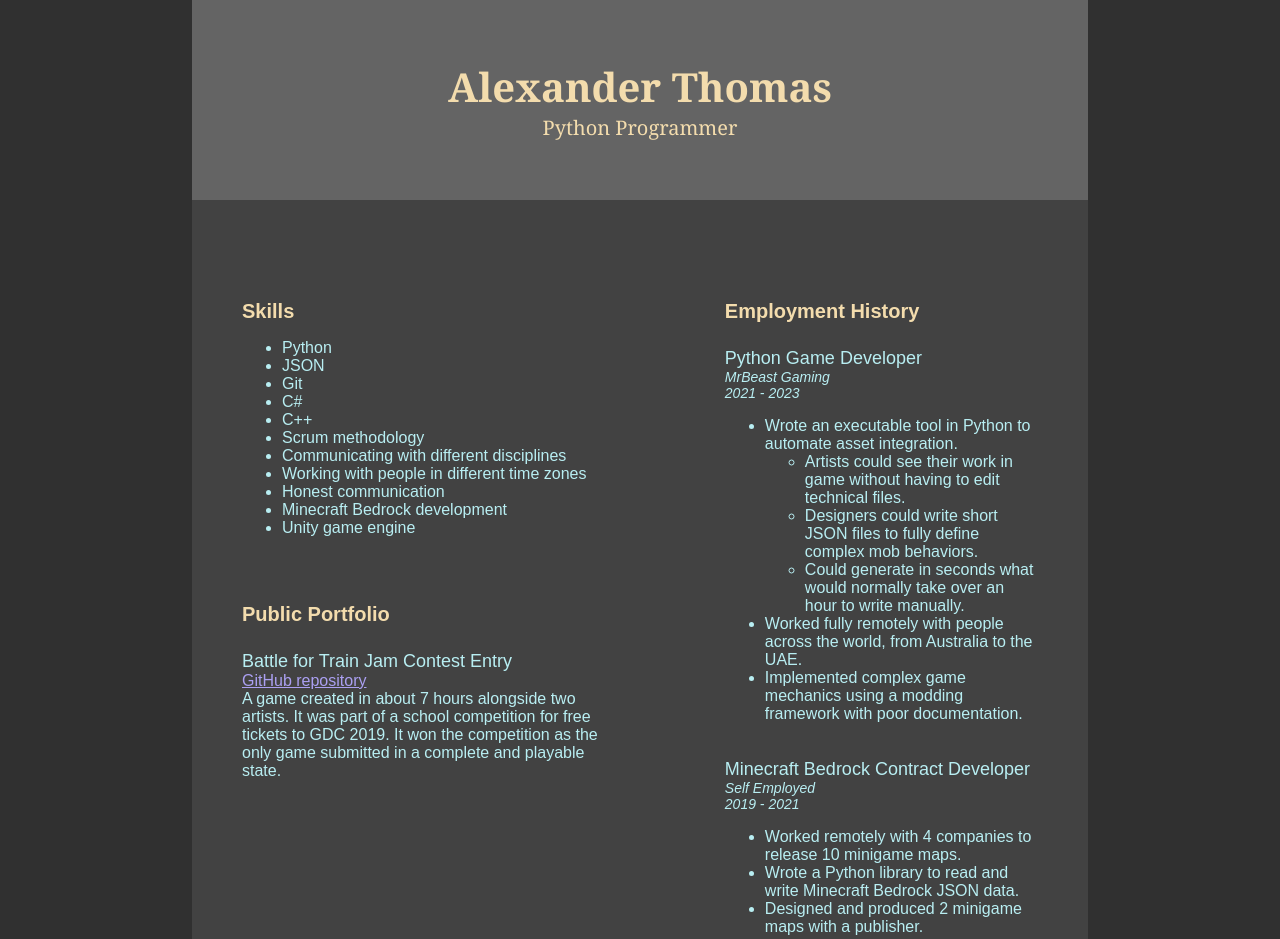
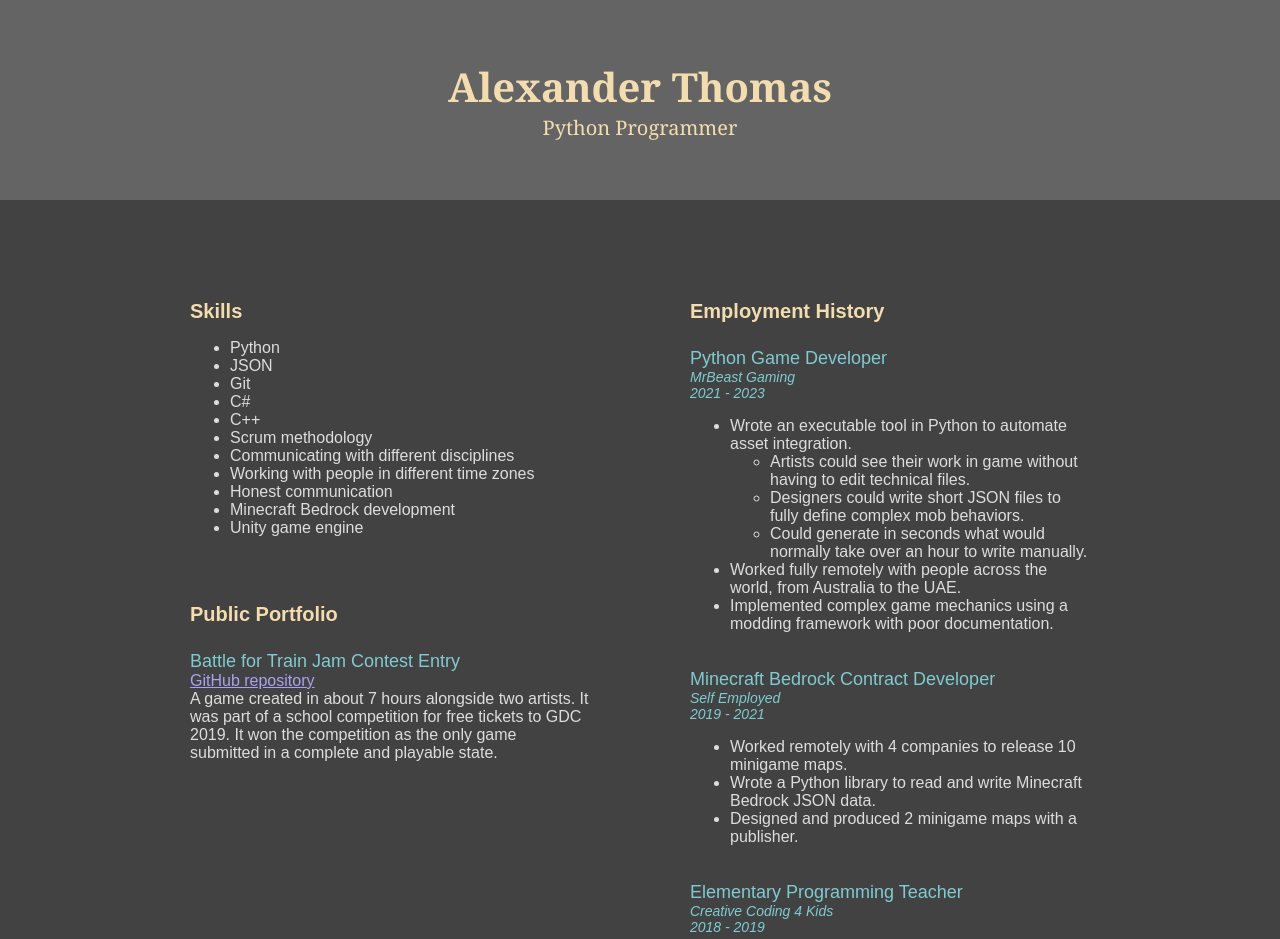
Before and after one commit to TheBlackMezek/TheBlackMezek.github.io, a plain HTML site: page index.html in a window 1280 px wide. Shown: the top 939 px of the page. Drawn offline with Linux system fonts and the light colour scheme.

Commit message:
Make body text white and narrow resume width

```diff
--- a/css/index.css
+++ b/css/index.css
@@ -3,16 +3,17 @@
     --background-gray: #303030;
     --background-gray-2: #424242;
     --background-gray-3: #646464;
+    --text-white: #dddddd;
 
     --main-color: #F3DCAD;
-    --accent-color: #B8EEF2;
+    --accent-color: #7eccd1;
     --pop-color: #ABA0F2;
     --pop-color-dark: hwb(247 44% 30%);
 
     --title-font: "Cambria";
     --body-font: "Arial";
 
-    --resume-width: 70%;
+    --resume-max-width: 1300px;
 }
 
 a:link {
@@ -27,7 +28,7 @@ a:hover{
 
 body {
     background-color: var(--background-gray);
-    color: var(--accent-color);
+    color: var(--text-white);
     font-family: sans-serif;
     font-family: var(--body-font);
     margin: 0px;
@@ -35,7 +36,7 @@ body {
 
 header {
     height: 200px;
-    width: var(--resume-width);
+    max-width: var(--resume-max-width);
     margin-left: auto;
     margin-right: auto;
 
@@ -69,7 +70,7 @@ header {
 
     padding-top: 100px;
     padding-bottom: 50px;
-    width: var(--resume-width);
+    max-width: var(--resume-max-width);
     margin-left: auto;
     margin-right: auto;
 
--- a/index.html
+++ b/index.html
@@ -8,7 +8,7 @@
 		<title>Resume of Alexander Thomas</title>
 	</head>
 	<body>
-		<header class="fuckyou">
+		<header>
             <div class="main_title">Alexander Thomas</div>
             <div class="title_subtext">Python Programmer</div>
         </header>
```
